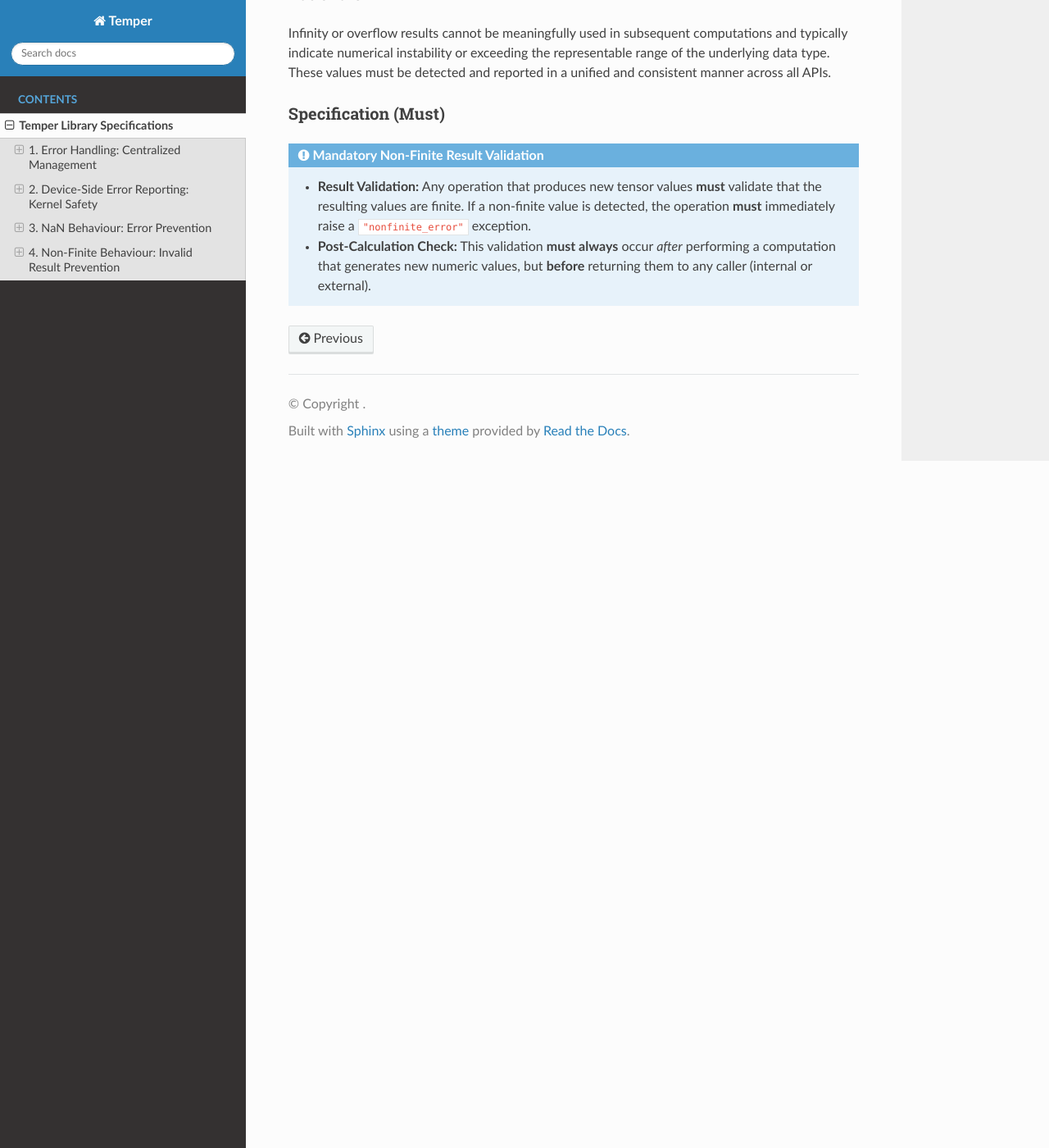
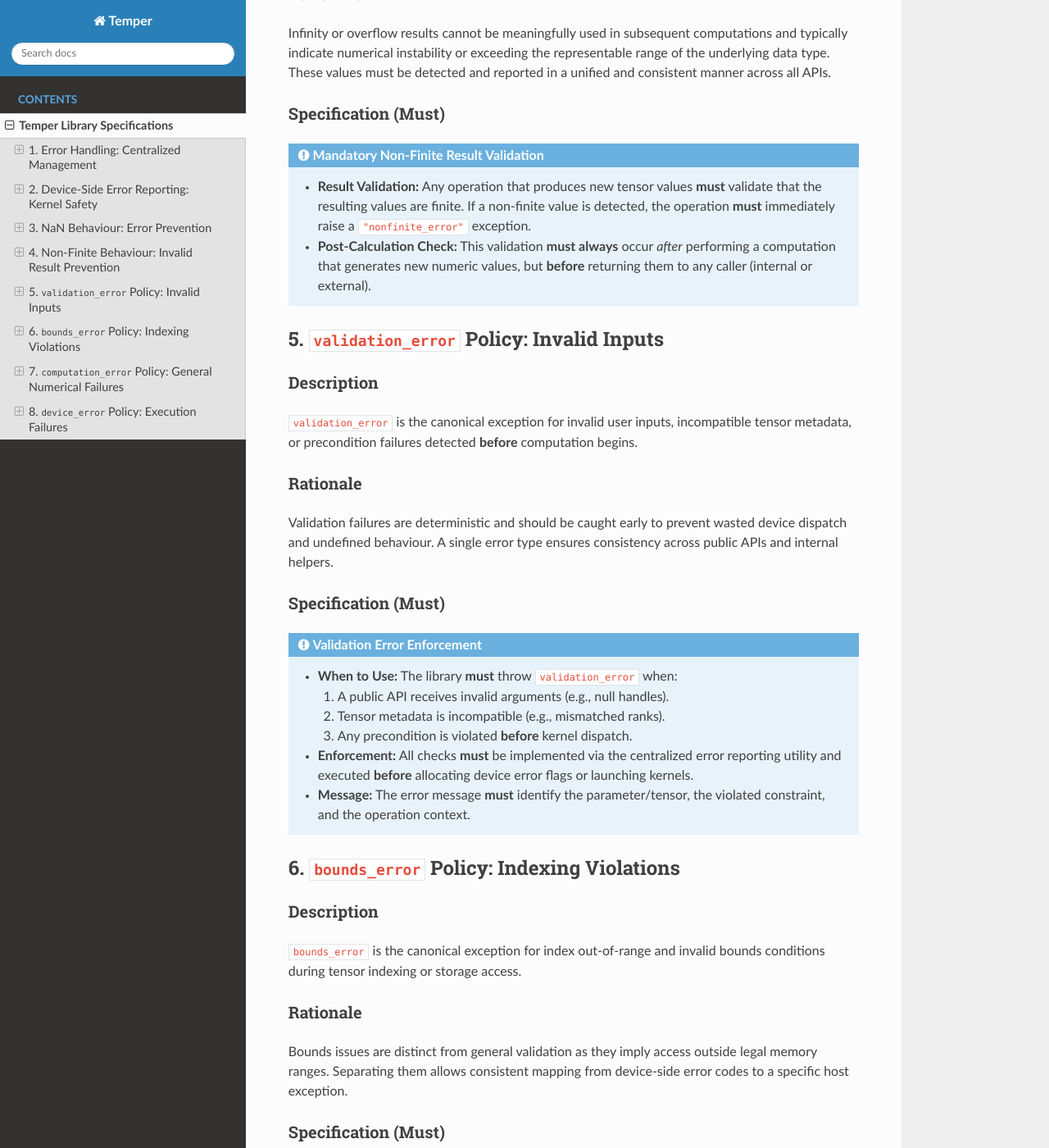
Before and after one commit to SimonTrecca/Temper, a Sphinx documentation site: the page built from docs/sphinx/source/specifications.rst, in a window 1280 px wide and 1400 px high, scrolled down 2803 px. Shown: the whole window at 82% size. Built offline with Sphinx 7.4.7 and the Read the Docs theme 3.1.0, drawn with Linux system fonts in a browser that asks for light colours; pages that are not in the unit, such as notebooks, are missing from menus; some of the changed text lies outside the part shown.

Commit message:
Added specifications regarding new error types.

```diff
--- a/docs/sphinx/source/specifications.rst
+++ b/docs/sphinx/source/specifications.rst
@@ -166,3 +166,140 @@ Specification (Must)
    * **Post-Calculation Check:** This validation **must always** occur
      *after* performing a computation that generates new numeric values,
      but **before** returning them to any caller (internal or external).
+
+5. ``validation_error`` Policy: Invalid Inputs
+----------------------------------------------
+
+Description
+^^^^^^^^^^^
+``validation_error`` is the canonical exception for invalid user inputs,
+incompatible tensor metadata, or precondition failures detected **before**
+computation begins.
+
+Rationale
+^^^^^^^^^
+Validation failures are deterministic and should be caught early to
+prevent wasted device dispatch and undefined behaviour. A single error
+type ensures consistency across public APIs and internal helpers.
+
+Specification (Must)
+^^^^^^^^^^^^^^^^^^^^
+
+.. admonition:: Validation Error Enforcement
+   :class: primary
+
+   * **When to Use:** The library **must** throw ``validation_error`` when:
+
+     1. A public API receives invalid arguments (e.g., null handles).
+     2. Tensor metadata is incompatible (e.g., mismatched ranks).
+     3. Any precondition is violated **before** kernel dispatch.
+
+   * **Enforcement:** All checks **must** be implemented via the
+     centralized error reporting utility and executed **before**
+     allocating device error flags or launching kernels.
+
+   * **Message:** The error message **must** identify the parameter/tensor,
+     the violated constraint, and the operation context.
+
+
+6. ``bounds_error`` Policy: Indexing Violations
+-----------------------------------------------
+
+Description
+^^^^^^^^^^^
+``bounds_error`` is the canonical exception for index out-of-range and
+invalid bounds conditions during tensor indexing or storage access.
+
+Rationale
+^^^^^^^^^
+Bounds issues are distinct from general validation as they imply access
+outside legal memory ranges. Separating them allows consistent mapping
+from device-side error codes to a specific host exception.
+
+Specification (Must)
+^^^^^^^^^^^^^^^^^^^^
+
+.. admonition:: Bounds Error Enforcement
+   :class: primary
+
+   * **When to Use:** The library **must** throw ``bounds_error`` when:
+
+     1. An index is < 0 or >= dimension extent.
+     2. Slice ranges or computed offsets exceed valid storage spans.
+
+   * **Device Mapping:** If bounds checks occur inside kernels, the host
+     **must** translate the resulting device error code into
+     ``bounds_error``.
+
+   * **Enforcement:** Host checks **must** occur **before** any memory
+     access depending on the index. The centralized utility **must** be
+     used to raise the exception.
+
+
+7. ``computation_error`` Policy: General Numerical Failures
+-----------------------------------------------------------
+
+Description
+^^^^^^^^^^^
+``computation_error`` is the canonical exception for numerical failures
+occurring **during** or **as a result of** computation that are **not**
+covered by specific NaN or non-finite policies.
+
+Rationale
+^^^^^^^^^
+Distinct exception types for NaN and non-finite results (Specs #3 & #4)
+allow users to target specific data issues. ``computation_error`` serves
+as the handler for remaining mathematical failures (e.g., divergence).
+
+Specification (Must)
+^^^^^^^^^^^^^^^^^^^^
+
+.. admonition:: Computation Error Enforcement
+   :class: primary
+
+   * **When to Use:** The library **must** throw ``computation_error`` when:
+
+     1. A computation fails to converge or satisfy numerical post-conditions.
+     2. A mathematical domain error occurs that is not strictly an input
+        validation issue.
+
+   * **Exclusions:**
+
+     - **NaN Validation** (Spec #3) **must** throw ``nan_error``.
+     - **Non-Finite Validation** (Spec #4) **must** throw ``nonfinite_error``.
+
+   * **Enforcement:** Host checks must use the centralized utility. Device
+     checks use the kernel error protocol and are translated on host.
+
+
+8. ``device_error`` Policy: Execution Failures
+----------------------------------------------
+
+Description
+^^^^^^^^^^^
+``device_error`` is the canonical exception for failures related to SYCL
+device execution, runtime exceptions, or asynchronous protocol faults.
+
+Rationale
+^^^^^^^^^
+A dedicated error type is required to distinguish "runtime/environment
+failures" from mathematical errors or input validation issues.
+
+Specification (Must)
+^^^^^^^^^^^^^^^^^^^^
+
+.. admonition:: Device Error Enforcement
+   :class: primary
+
+   * **When to Use:** The library **must** throw ``device_error`` when:
+
+     1. The SYCL runtime reports an exception (sync or async).
+     2. The device-host atomic protocol reports a code reserved for runtime
+        faults (e.g., illegal state, resource failure).
+
+   * **SYCL Translation:** If SYCL throws a host exception, the library
+     **must** catch it at the API boundary and rethrow as ``device_error``,
+     preserving the original message.
+
+   * **Device Protocol:** Kernel-level runtime faults **must** use the
+     device error protocol and be translated to ``device_error`` on host.
```
